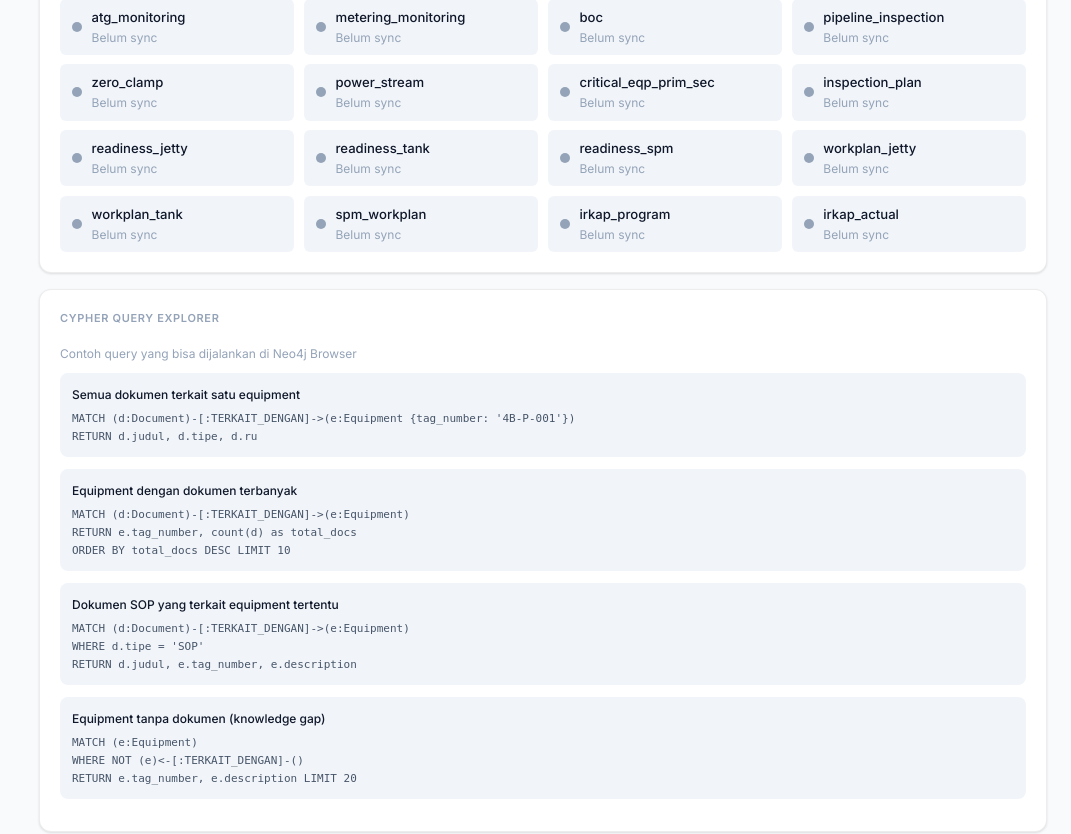
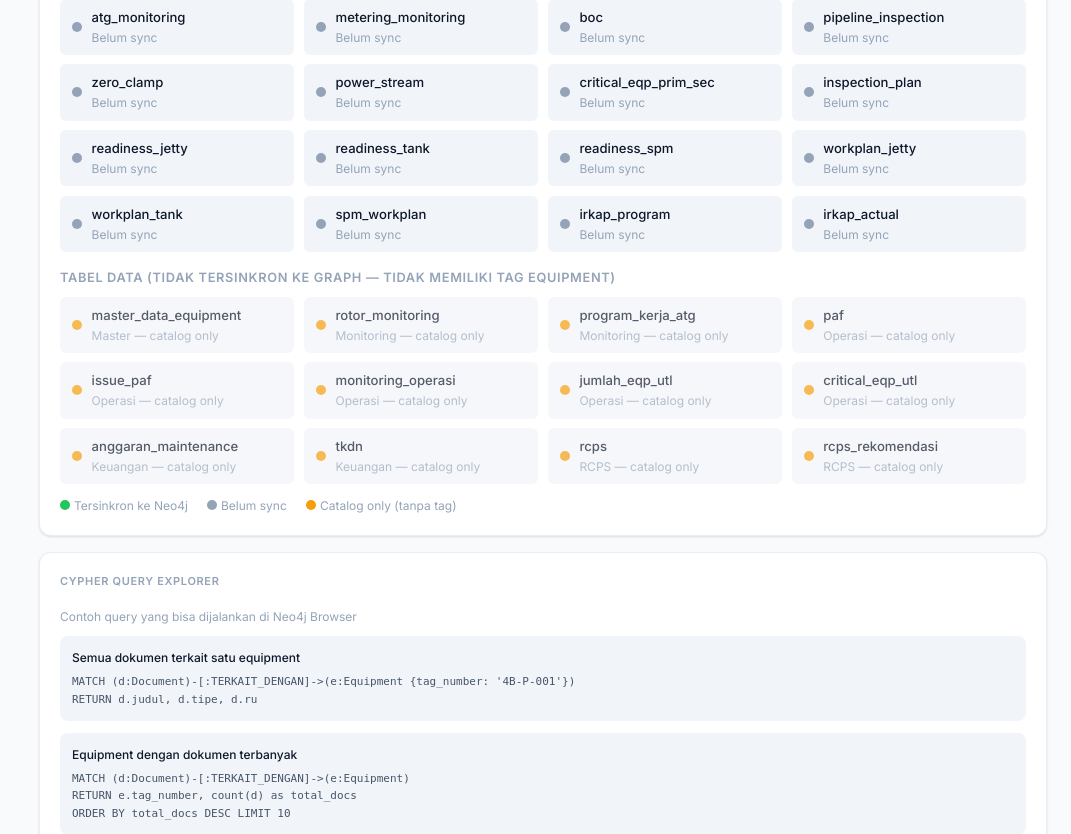
Before and after one commit to adnannasution/datagovernance, a FastAPI app: page /knowledge-graph in a window 1280 px wide. Shown: the part 1003-1837 px from the top of the page, without its empty margins (209-1280 px from the left). Run offline with FastAPI, Linux system fonts and the light colour scheme; data that the repository does not hold is empty; some libraries are stand-ins or nearby versions.

Commit message:
Show catalog-only tables in Knowledge Graph overview (#54)
* Add 10 missing tables to all layers of the project

Tables added: anggaran_maintenance, rotor_monitoring, program_kerja_atg,
paf, issue_paf, jumlah_eqp_utl, critical_eqp_utl, monitoring_operasi,
tkdn, rcps, rcps_rekomendasi

Changes:
- TABLE_CATALOG: all 10 tables with correct domain grouping
  (new domains: Operasi, Keuangan, RCPS)
- DOMAIN_ORDER: updated to include new domains
- CATEGORICAL_COLUMNS: relevant columns for all new tables
- DB_SCHEMA_FALLBACK: full schema description for each new table
- TAG column mapping: note tables without tag column
- Semantic mapping: PAF, rotor, ATG program, TKDN, RCPS, utilitas, kapasitas

https://claude.ai/code/session_014htj8mcsK8qQ5oMrrScuSb

* Fix executemany error on upload — use cursor in psycopg3

psycopg3 does not support conn.executemany() directly.
Must use conn.cursor().executemany() instead.
Affects insert_chunks, insert_table_rows, insert_tag_links.

https://claude.ai/code/session_014htj8mcsK8qQ5oMrrScuSb

* Show catalog-only tables in Knowledge Graph overview page

- Pass catalog_only_tables to knowledge_graph.html (tables without tag col)
- Display them separately with orange indicator and 'catalog only' label
- Add legend: Tersinkron (green) / Belum sync (grey) / Catalog only (orange)
- Tables: paf, issue_paf, monitoring_operasi, rotor_monitoring, program_kerja_atg,
  jumlah_eqp_utl, critical_eqp_utl, anggaran_maintenance, tkdn, rcps, rcps_rekomendasi

https://claude.ai/code/session_014htj8mcsK8qQ5oMrrScuSb

---------

Co-authored-by: Claude <noreply@anthropic.com>

```diff
--- a/main.py
+++ b/main.py
@@ -469,13 +469,14 @@ from neo4j_sync import get_neo4j_stats, full_sync, ensure_constraints, test_conn
 @app.get("/knowledge-graph", response_class=HTMLResponse)
 async def page_knowledge_graph(request: Request):
     from neo4j_sync import TABLE_NEO4J_CONFIG, get_coverage_stats
+    from db_equipment import TABLE_CATALOG
     stats = get_neo4j_stats()
     try:
         coverage = get_coverage_stats()
         coverage_tables = {r["table"]: r for r in coverage.get("tables", [])}
     except Exception:
         coverage_tables = {}
-    # Build sync status per table for graph viz
+    # Build sync status — only tables that can be synced to Neo4j (have tag col)
     table_sync_status = []
     for tname, cfg in TABLE_NEO4J_CONFIG.items():
         ct = coverage_tables.get(tname, {})
@@ -486,10 +487,17 @@ async def page_knowledge_graph(request: Request):
             "connected": ct.get("connected", 0),
             "synced": ct.get("connected", 0) > 0,
         })
+    # Catalog-only tables — exist in TABLE_CATALOG but not in Neo4j (no tag col)
+    neo4j_tables_set = set(TABLE_NEO4J_CONFIG.keys())
+    catalog_only = [
+        t for t in TABLE_CATALOG
+        if t["table"] not in neo4j_tables_set and t["table"] != "doc_registry"
+    ]
     return templates.TemplateResponse(request, "knowledge_graph.html", {
         "stats": stats,
         "neo4j_tables": sorted(TABLE_NEO4J_CONFIG.keys()),
         "table_sync_status": table_sync_status,
+        "catalog_only_tables": catalog_only,
         "title": "Knowledge Graph"
     })
 
--- a/templates/knowledge_graph.html
+++ b/templates/knowledge_graph.html
@@ -84,7 +84,7 @@
     <svg id="topo-svg" width="100%" height="420" style="display:block"></svg>
   </div>
 
-  <!-- Table Status List -->
+  <!-- Table Status List: Neo4j syncable tables -->
   <div style="display:grid;grid-template-columns:repeat(auto-fill,minmax(220px,1fr));gap:.6rem">
     {% for t in table_sync_status %}
     <div style="display:flex;align-items:center;gap:.6rem;padding:.5rem .75rem;border-radius:6px;background:var(--surface2);font-size:.82rem">
@@ -97,6 +97,32 @@
       </div>
     </div>
     {% endfor %}
+  </div>
+
+  <!-- Catalog-only tables (no tag column, not syncable to Neo4j) -->
+  {% if catalog_only_tables %}
+  <div style="margin-top:1rem">
+    <div style="font-size:.8rem;font-weight:600;color:var(--text3);margin-bottom:.5rem;text-transform:uppercase;letter-spacing:.05em">
+      Tabel Data (tidak tersinkron ke Graph — tidak memiliki tag equipment)
+    </div>
+    <div style="display:grid;grid-template-columns:repeat(auto-fill,minmax(220px,1fr));gap:.6rem">
+      {% for t in catalog_only_tables %}
+      <div style="display:flex;align-items:center;gap:.6rem;padding:.5rem .75rem;border-radius:6px;background:var(--surface2);font-size:.82rem;opacity:0.7">
+        <span style="width:10px;height:10px;border-radius:50%;flex-shrink:0;background:#f59e0b"></span>
+        <div>
+          <div style="font-weight:500;color:var(--text)">{{ t.table }}</div>
+          <div style="color:var(--text3);font-size:.75rem">{{ t.domain }} — catalog only</div>
+        </div>
+      </div>
+      {% endfor %}
+    </div>
+  </div>
+  {% endif %}
+
+  <div style="margin-top:.75rem;font-size:.75rem;color:var(--text3);display:flex;gap:1.2rem;flex-wrap:wrap">
+    <span><span style="display:inline-block;width:10px;height:10px;border-radius:50%;background:#22c55e;margin-right:4px"></span>Tersinkron ke Neo4j</span>
+    <span><span style="display:inline-block;width:10px;height:10px;border-radius:50%;background:#94a3b8;margin-right:4px"></span>Belum sync</span>
+    <span><span style="display:inline-block;width:10px;height:10px;border-radius:50%;background:#f59e0b;margin-right:4px"></span>Catalog only (tanpa tag)</span>
   </div>
 </div>
 
```
